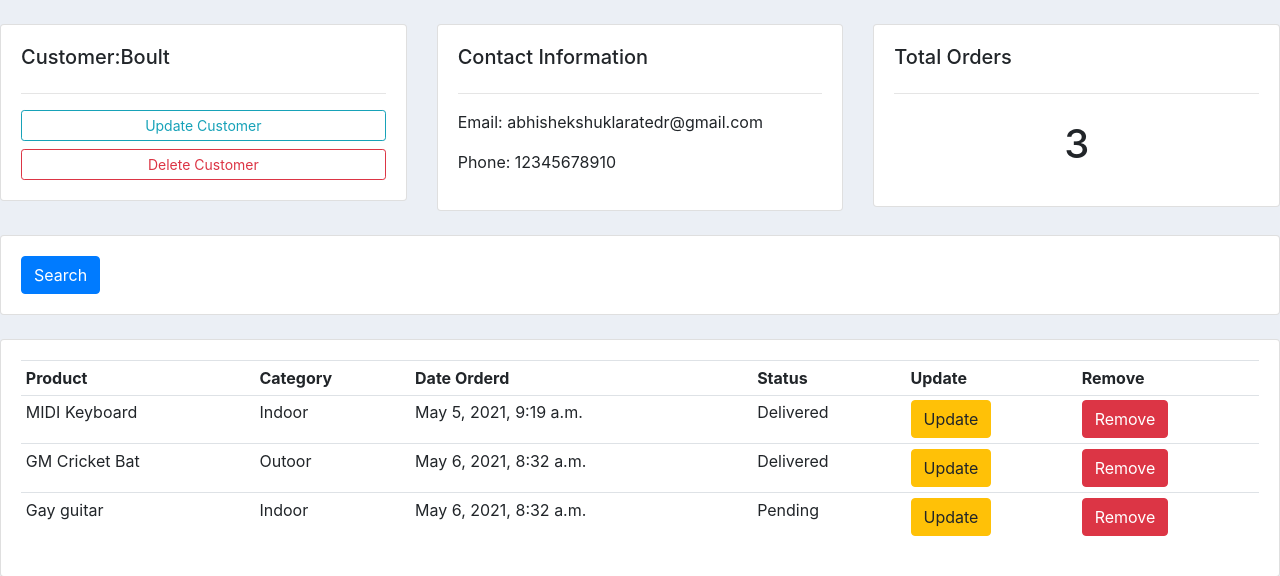
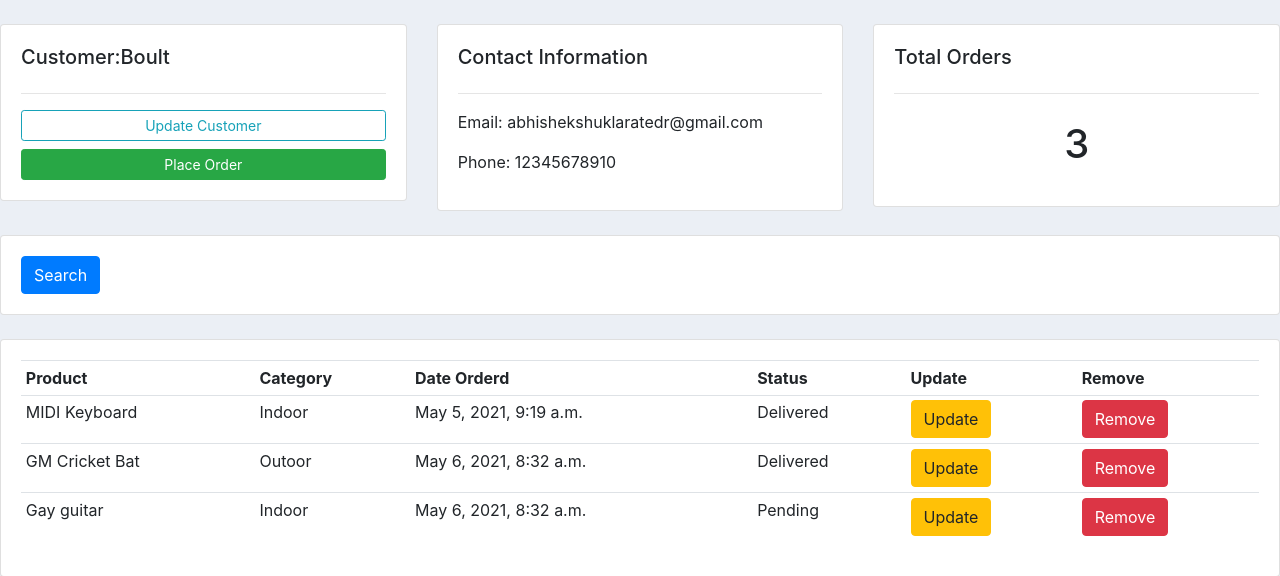
Before and after one commit to Abhishek-Shukla-github/Django-CRM, a Django app: page /customer/1 in a window 1280 px wide. Shown: the part 96-672 px from the top of the page. Run offline with Django 3.2, Linux system fonts and the light colour scheme; data comes from the database, SQL or seed files in the repository; both versions use the stored data as it was after the commit; some libraries are stand-ins or nearby versions.

Commit message:
Add Customer pre-selected while placing orders in form so that the customer-order is a parent child relationship

```diff
--- a/django_crm/accounts/templates/accounts/customers.html
+++ b/django_crm/accounts/templates/accounts/customers.html
@@ -10,7 +10,7 @@
             <h5>Customer:{{customer.name}}</h5>
             <hr>
             <a class="btn btn-outline-info  btn-sm btn-block" href="">Update Customer</a>
-            <a class="btn btn-outline-danger  btn-sm btn-block" href="">Delete Customer</a>
+            <a class="btn btn-sm btn-block btn-success" href="{% url 'create_order' customer.id %}">Place Order</a>
 
         </div>
     </div>
--- a/django_crm/accounts/templates/accounts/dashboard.html
+++ b/django_crm/accounts/templates/accounts/dashboard.html
@@ -33,7 +33,6 @@
         <h5>LAST 5 ORDERS</h5>
         <hr>
         <div class="card card-body">
-            <a class="btn btn-primary  btn-sm btn-block" href="{% url 'create_order' %}">Create Order</a>
             <table class="table table-sm">
                 <tr>
                     <th>Product</th>
--- a/django_crm/accounts/urls.py
+++ b/django_crm/accounts/urls.py
@@ -5,7 +5,7 @@ urlpatterns = [
     path('', views.home, name="home"),
     path('products/', views.products, name="products"),
     path('customer/<str:pk>', views.customer, name="customer"),
-    path('create_order/', views.createOrder, name="create_order"),
+    path('create_order/<str:pk>', views.createOrder, name="create_order"),
     path('update_order/<str:pk>', views.updateOrder, name="update_order"),
     path('delete_order/<str:pk>', views.deleteOrder, name="delete_order")
 ]
--- a/django_crm/accounts/views.py
+++ b/django_crm/accounts/views.py
@@ -34,8 +34,9 @@ def customer(request, pk):
     return render(request, 'accounts/customers.html', context)
 
 
-def createOrder(request):
-    form = OrderForm
+def createOrder(request, pk):
+    customer = Customer.objects.get(id=pk)
+    form = OrderForm(initial={'customer': customer})
     if request.method == 'POST':
         form = OrderForm(request.POST)
         if form.is_valid:
```
Also changed, not shown: django_crm/db.sqlite3.
